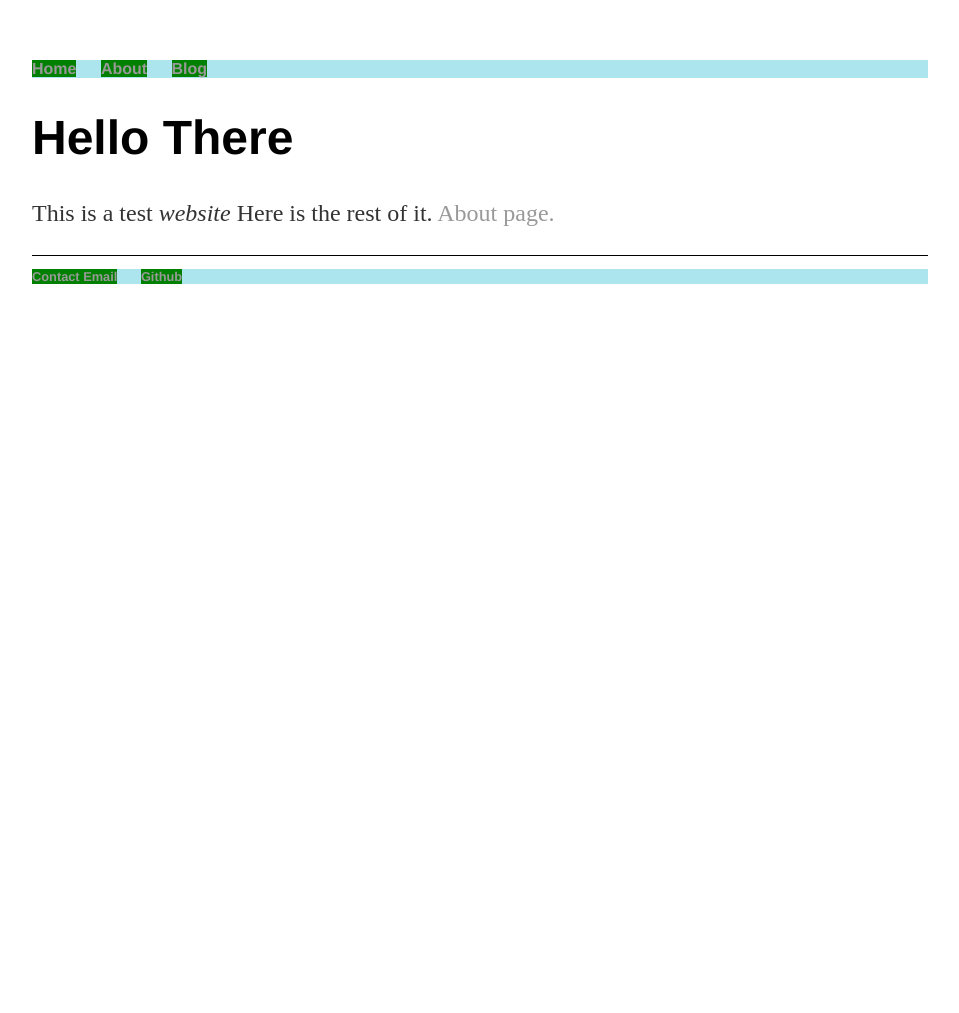
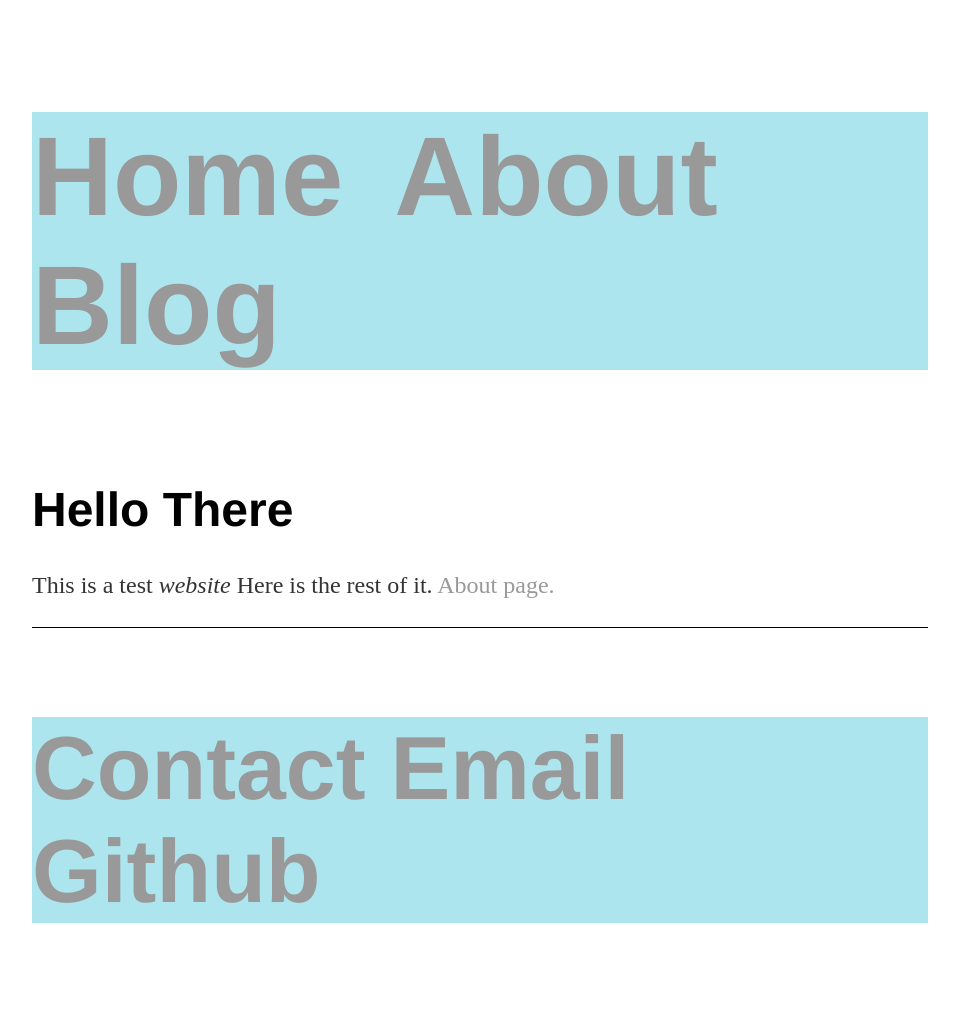
Before and after one commit to beauhodes/beauhodes.github.io, a Jekyll site: the page built from index.html, in a window 1280 px wide. Shown: the whole page, without its empty margins (160-1119 px from the left). Built offline with Jekyll 4.4.1, drawn with Linux system fonts in a browser that asks for light colours; before the commit the page ends 900 px from its top, so only the background shows below that.

Commit message:
Update main.css

```diff
--- a/css/main.css
+++ b/css/main.css
@@ -8,9 +8,9 @@ nav ul, footer ul {
     padding: 0px;
     list-style: none;
     font-weight: bold;
+    font-size: 7em;
 }
 nav ul li, footer ul li {
-    background-color: green;
     display: inline;
     margin-right: 20px;
 }
```
